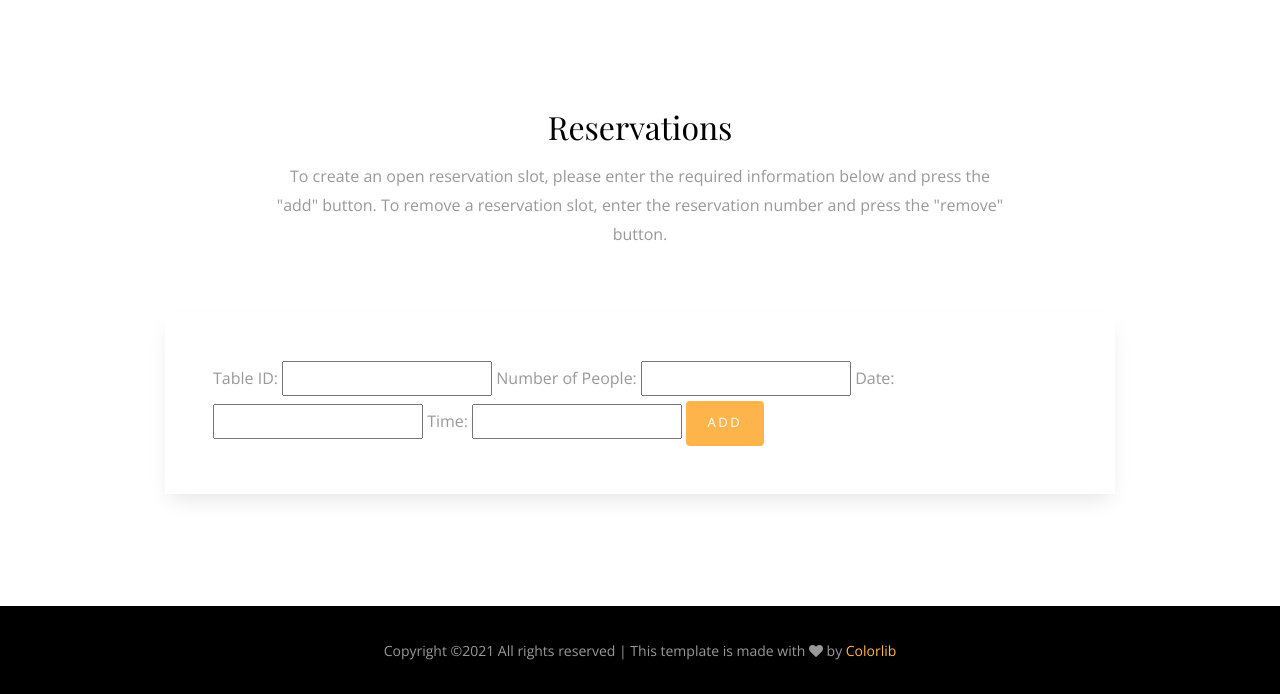
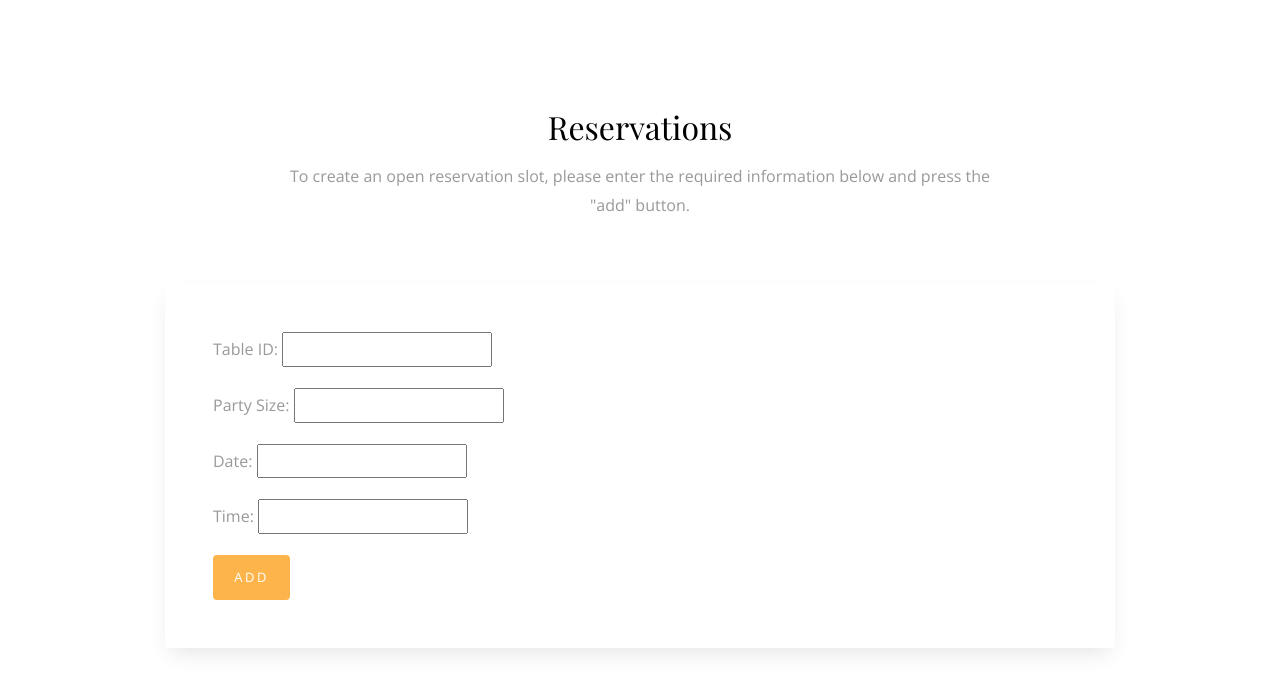
Before and after one commit to srh95/CSDS-393-Project-, a Django app: page /website/create_reservation/1/ in a window 1280 px wide. Shown: the part 644-1338 px from the top of the page. Run offline with Django 3.2, Linux system fonts and the light colour scheme; data comes from the database, SQL or seed files in the repository; both versions use the stored data as it was after the commit; some libraries are stand-ins or nearby versions; some web fonts are replaced.

Commit message:
updated reservation formatting

```diff
--- a/Project/website/templates/website/reservationSlot.html
+++ b/Project/website/templates/website/reservationSlot.html
@@ -20,7 +20,7 @@
             <div class="row justify-content-center mb-5">
               <div class="col-md-8  text-center">
                 <h2 class="mb-3">Reservations </h2>
-                <p class="lead">To create an open reservation slot, please enter the required information below and press the "add" button. To remove a reservation slot, enter the reservation number and press the "remove" button.</p>
+                <p class="lead">To create an open reservation slot, please enter the required information below and press the "add" button. </p>
               </div>
             </div>
             <div class="row justify-content-center">
@@ -83,14 +83,14 @@
                 <form action = #, method = "POST">
                   {% csrf_token %}
 
-                  <label for="text">Table ID: </label>
-                  <input id="text" type="text" name="table_id" maxlength="10" required>
-                  <label for="text">Number of People: </label>
-                  <input id="text" type="text" name="num_people" maxlength="10" required>
-                  <label for="text">Date: </label>
-                  <input id="text" type="text" name="date" maxlength="10" required>
-                  <label for="text">Time: </label>
-                  <input id="text" type="text" name="time" maxlength="10" required>
+                  <p><label for="text">Table ID: </label>
+                  <input id="text" type="text" name="table_id" maxlength="10" required></p>
+                  <p><label for="text">Party Size: </label>
+                  <input id="text" type="text" name="num_people" maxlength="10" required></p>
+                  <p><label for="text">Date: </label>
+                  <input id="text" type="text" name="date" maxlength="10" required> </p>
+                  <p><label for="text">Time: </label>
+                  <input id="text" type="text" name="time" maxlength="10" required></p>
 
                   <button type = "Submit" class="btn btn-primary">Add</button>
                 </form>
```
Also changed, not shown: Project/db.sqlite3.
